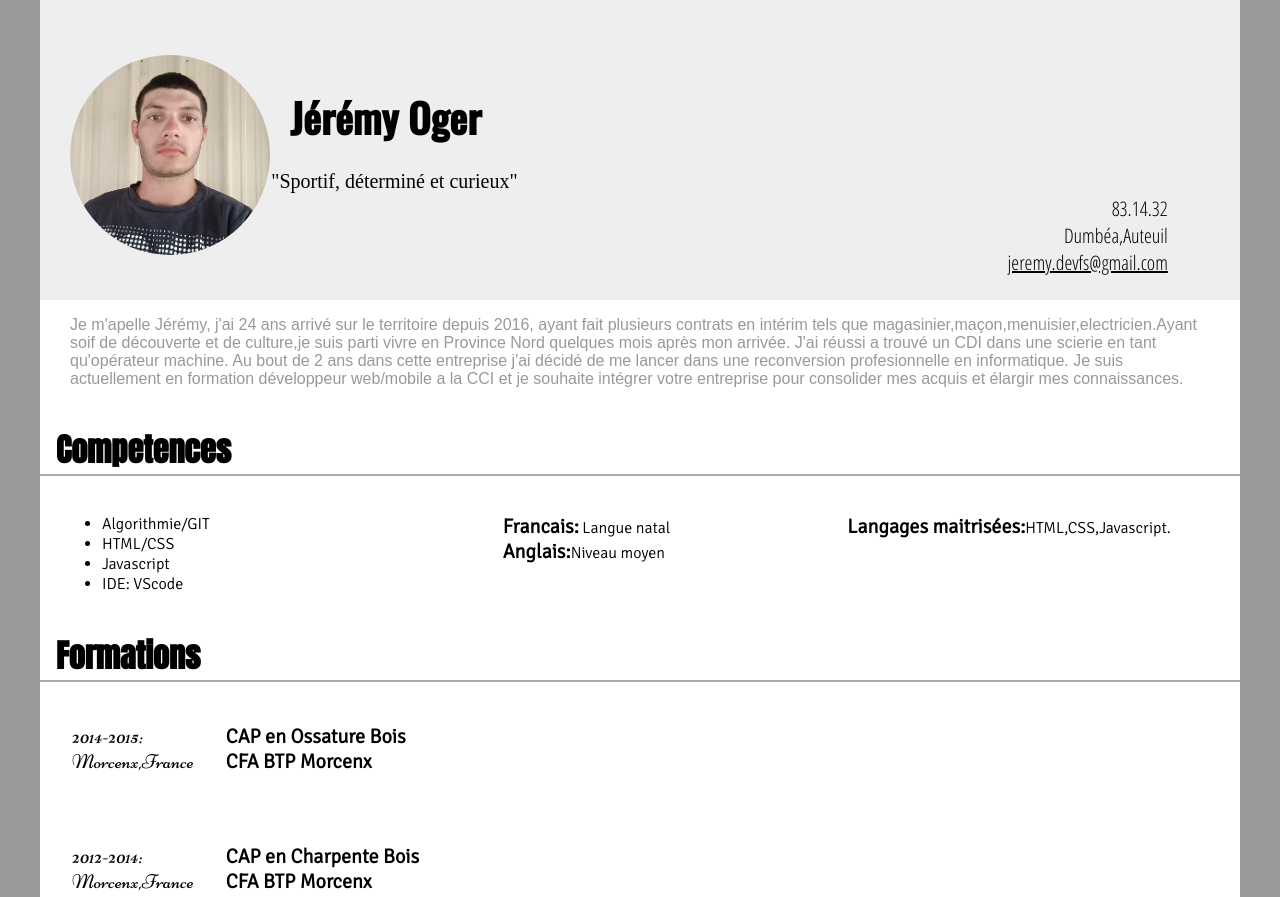
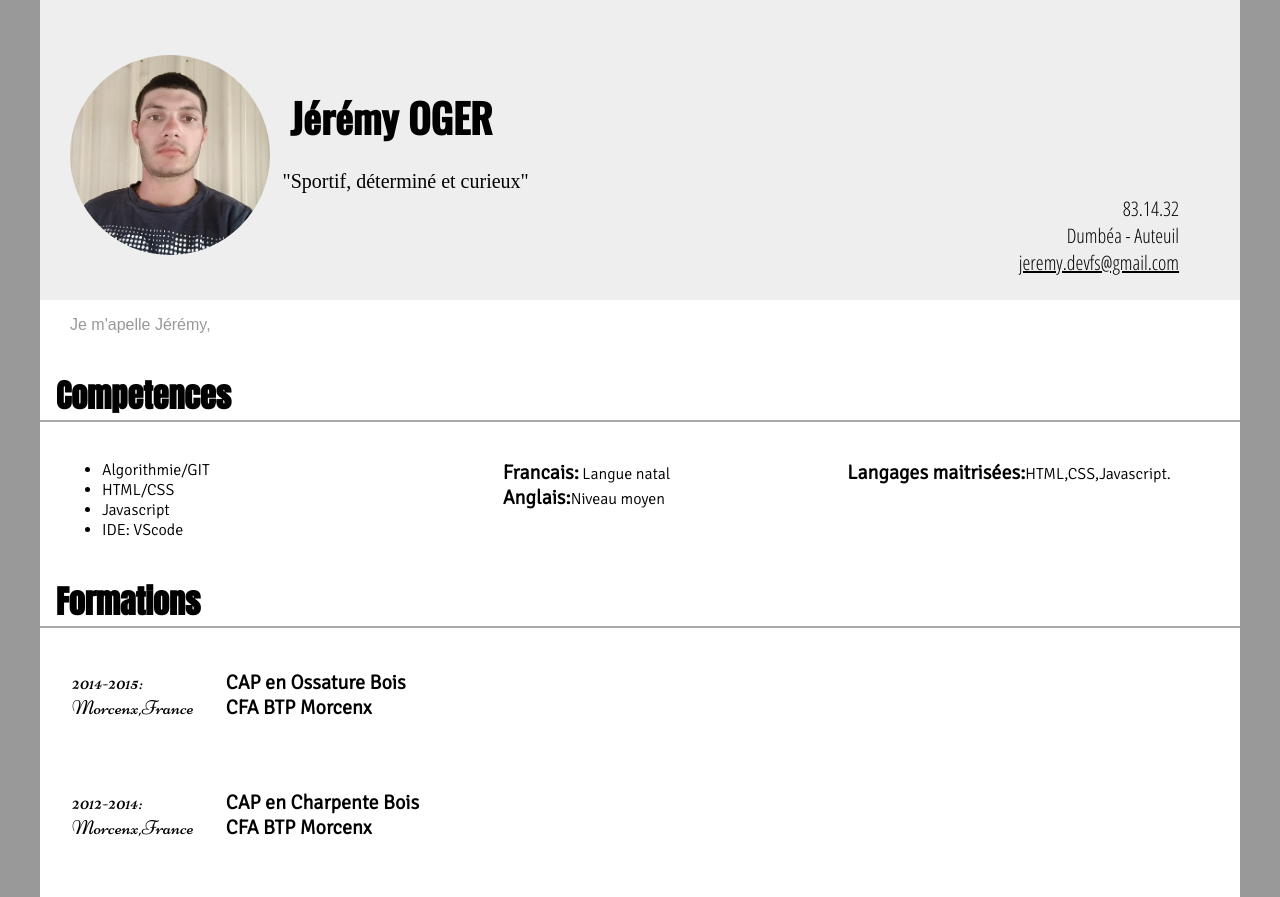
Before and after one commit to AKAmoldu/CvEnLigne, a plain HTML site: page index.html in a window 1280 px wide. Shown: the top 897 px of the page. Drawn offline with nearby package versions, Linux system fonts and the light colour scheme; a web font is replaced by a local one.

Commit message:
Update index.html

```diff
--- a/index.html
+++ b/index.html
@@ -19,7 +19,7 @@
 
     <div >
         <img src='photo-cv-modifier.jpg'>
-        <h1 id="moi">Jérémy Oger</h1>
+        <h1 id="moi">Jérémy OGER</h1>
 
     </div>
                 <div class='qualite'>   <p>"Sportif, déterminé et curieux"</p> </div>
@@ -27,16 +27,12 @@
 
                     <ol class='contact'>
                          <li>83.14.32</li>
-                         <li>Dumbéa,Auteuil</li>
+                         <li>Dumbéa - Auteuil</li>
                          <li> <a href="mailto:jeremy.devfs@gmail.com">jeremy.devfs@gmail.com</a></li>
                      </ol>
     </header>
     <p style="color: #999999;" class='description'>Je m'apelle Jérémy,
-        j'ai 24 ans arrivé sur le territoire depuis 2016, ayant fait plusieurs contrats en intérim
-        tels que magasinier,maçon,menuisier,electricien.Ayant soif de découverte et de culture,je suis parti vivre en Province Nord quelques mois après mon arrivée.
-        J'ai réussi a trouvé un CDI dans une scierie en tant qu'opérateur machine.
-        Au bout de 2 ans dans cette entreprise j'ai décidé de me lancer dans une reconversion profesionnelle en informatique.
-        Je suis actuellement en formation développeur web/mobile a la CCI et je souhaite intégrer votre entreprise pour consolider mes acquis et élargir mes connaissances.
+
     </p>
 
 
```
